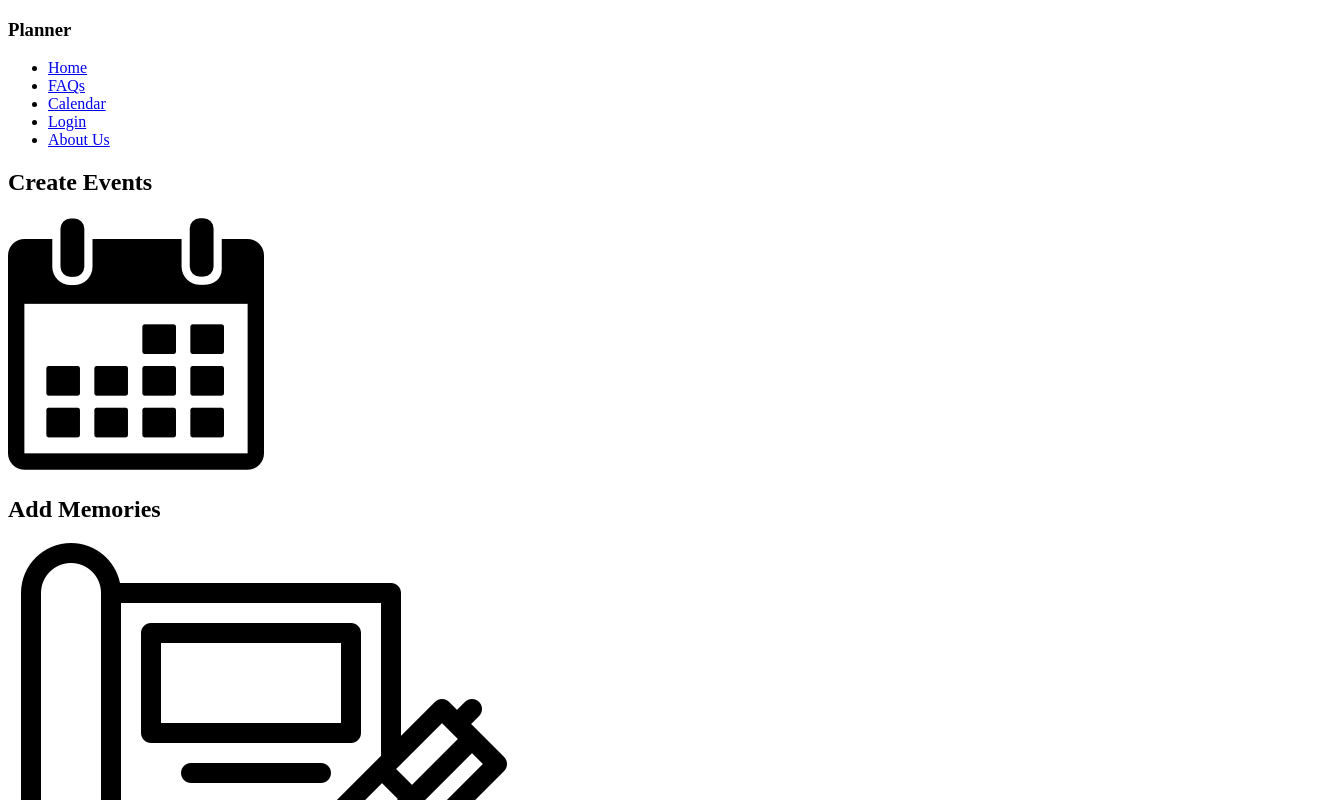
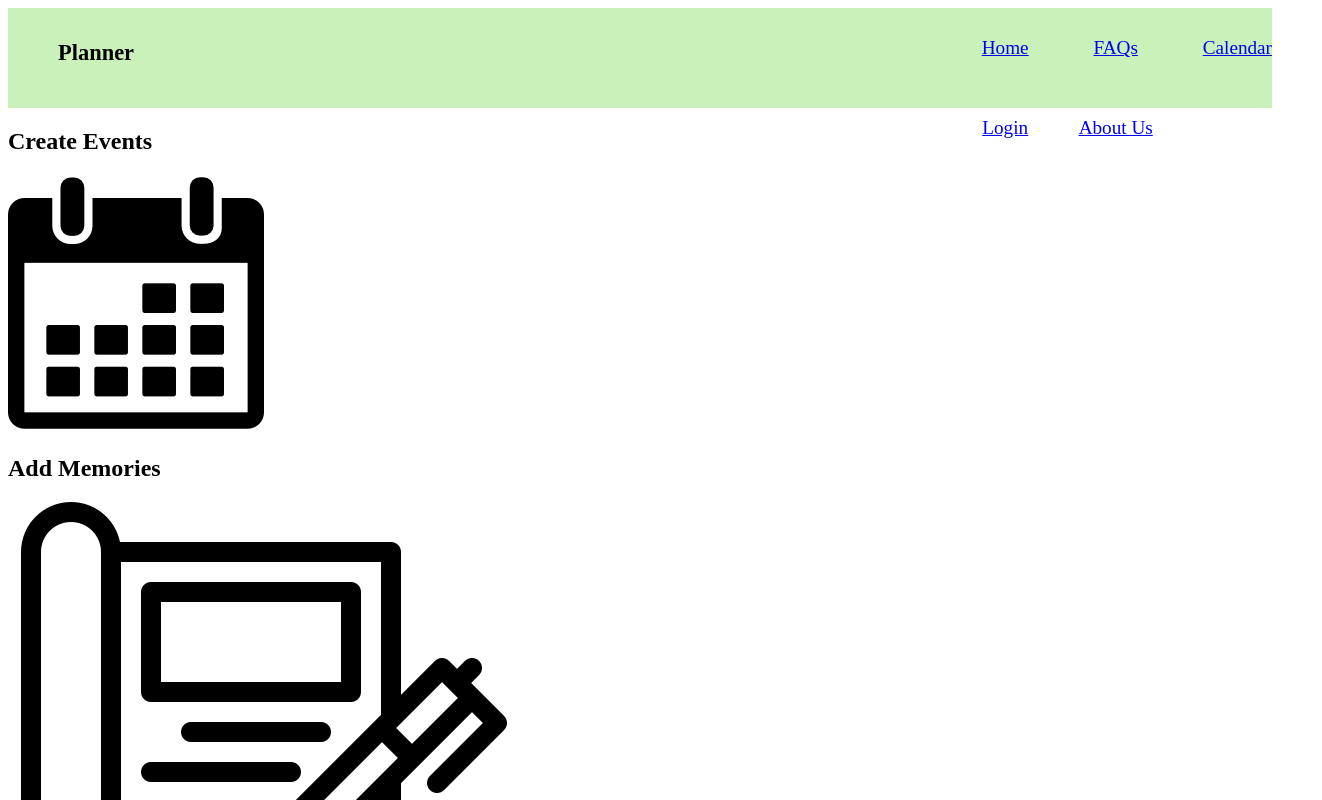
Before and after one commit to jtly4/Planner_Journal, a React (Create React App) app: page / in a window 1280 px wide. Shown: the top 800 px of the page, 1322 px wide, since content can reach past the window. Built offline with nearby package versions, Linux system fonts and the light colour scheme.

Commit message:
Add files via upload

```diff
--- a/src/App.css
+++ b/src/App.css
@@ -36,3 +36,66 @@
     transform: rotate(360deg);
   }
 }
+
+
+.navbar {
+  background: #cbf1ba;
+  height: 100px;
+  display: flex;
+  justify-content: center;
+  align-items: center;
+  font-size: 1.2rem;
+  position: sticky;
+  top: 0;
+  z-index: 999;
+}
+
+.navbar_container {
+  display: grid;
+  grid-template-columns: auto auto;
+  justify-content: space-between;
+  height: 80px;
+  z-index: 1;
+  width: 100%;
+  padding: 0 50px;
+  max-width: 100%;
+
+}
+
+.navbar_menu {
+  display: grid;
+  align-items: center;
+  list-style: none;
+  justify-content: space-between;
+  z-index: 2;
+  width: 100%;
+  text-align: center;
+  grid-template-columns: auto auto auto;
+  padding: 0 50px;
+}
+
+.navbar_item {
+  height: 80px;
+  width: 100%;
+}
+
+
+.navbar_links {
+  color: #84978d;
+  display: flex;
+  justify-content: center;
+  align-items: center;
+  text-decoration: none;
+  padding: 0 1 rem;
+  height: 100%;
+}
+
+.navbar_links:hover {
+  color: #3e92cc;
+  transition: all 0.3s ease;
+}
+
+.view_Left {
+  background: pink;
+  display: grid;
+}
```
